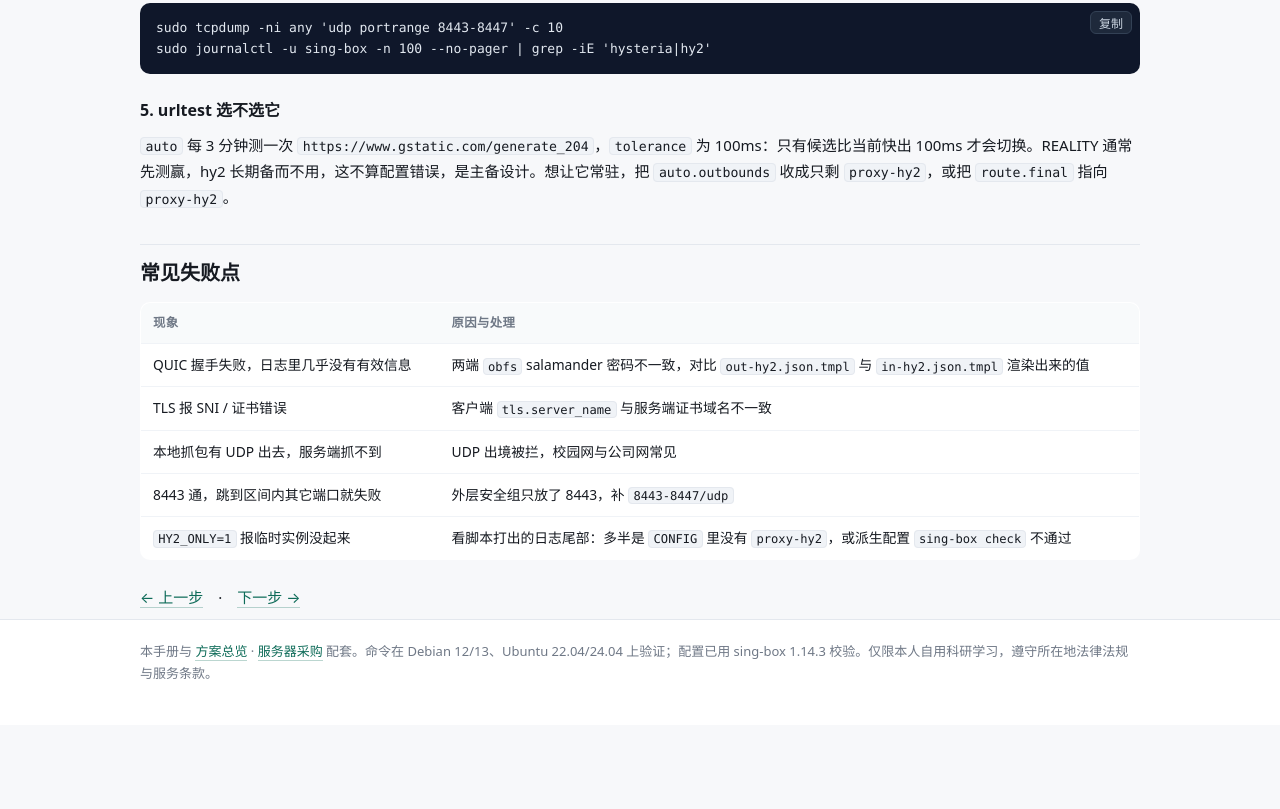
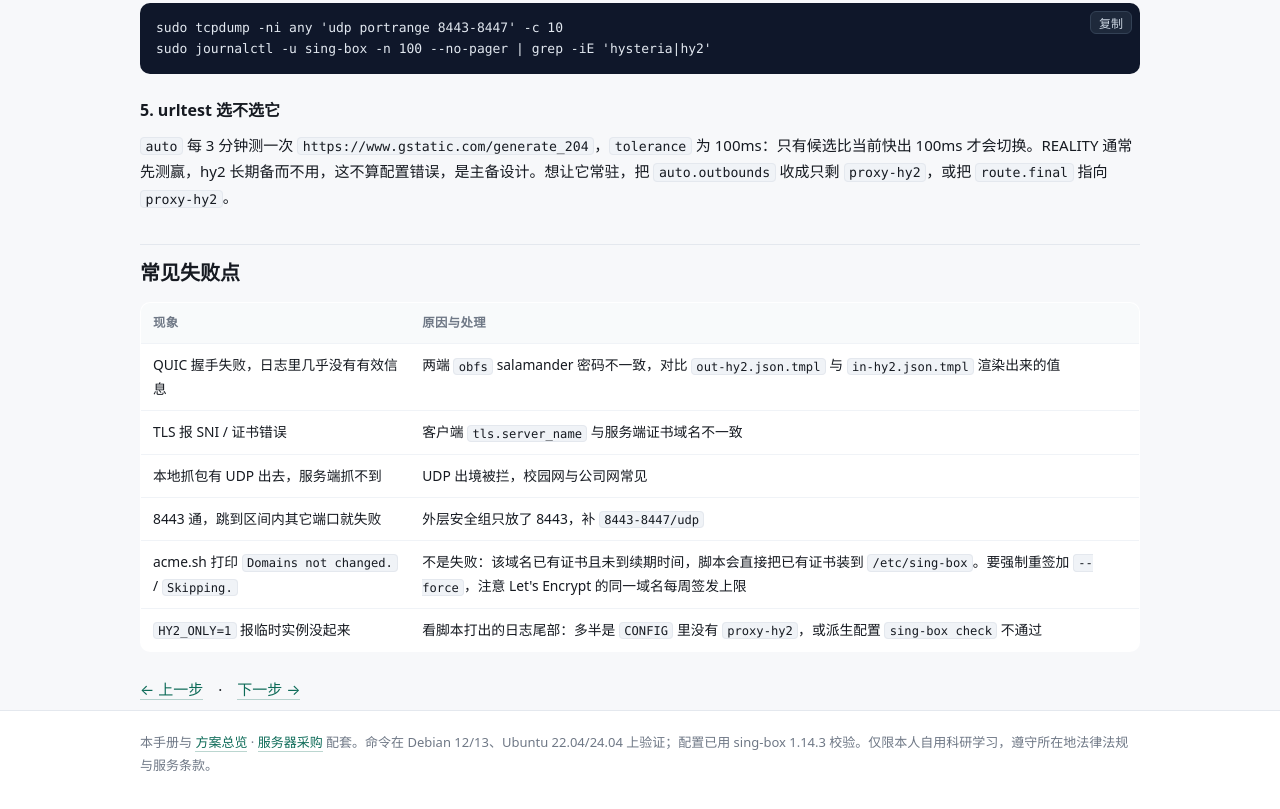
Before and after one commit to wiskewu/cyprinus-surge, a website: page docs/deploy/04-hy2.html in a window 1280 px wide. Shown: the part 2794-3603 px from the top of the page. Before the commit the page ends 3519 px from the top, so only its background shows below. Drawn offline with Linux system fonts and the light colour scheme.

Commit message:
fix(Hysteria2): 跳过签发不再报失败
acme.sh 在「域名未变、还没到续期时间」时打印 Domains not changed /
Skipping 并返回非 0，旧代码只看退出码，把这当成签发失败。

改成先收日志再分类：返回 0 或命中跳过文案都继续把已有证书装到
/etc/sing-box，只有真失败才警告。文案同时匹配 Skipping 与旧版的
Skip, Next renewal time is。

```diff
--- a/docs/deploy/04-hy2.html
+++ b/docs/deploy/04-hy2.html
@@ -170,6 +170,7 @@ sudo journalctl -u sing-box -n 100 --no-pager | grep -iE 'hysteria|hy2'</code></
 <tr><td>TLS 报 SNI / 证书错误</td><td>客户端 <code>tls.server_name</code> 与服务端证书域名不一致</td></tr>
 <tr><td>本地抓包有 UDP 出去，服务端抓不到</td><td>UDP 出境被拦，校园网与公司网常见</td></tr>
 <tr><td>8443 通，跳到区间内其它端口就失败</td><td>外层安全组只放了 8443，补 <code>8443-8447/udp</code></td></tr>
+<tr><td>acme.sh 打印 <code>Domains not changed.</code> / <code>Skipping.</code></td><td>不是失败：该域名已有证书且未到续期时间，脚本会直接把已有证书装到 <code>/etc/sing-box</code>。要强制重签加 <code>--force</code>，注意 Let's Encrypt 的同一域名每周签发上限</td></tr>
 <tr><td><code>HY2_ONLY=1</code> 报临时实例没起来</td><td>看脚本打出的日志尾部：多半是 <code>CONFIG</code> 里没有 <code>proxy-hy2</code>，或派生配置 <code>sing-box check</code> 不通过</td></tr>
 </tbody>
 </table>
```
Also changed, not shown: fragments/pages/deploy/04-hy2.html (+1 -0 lines), 2 other files.
